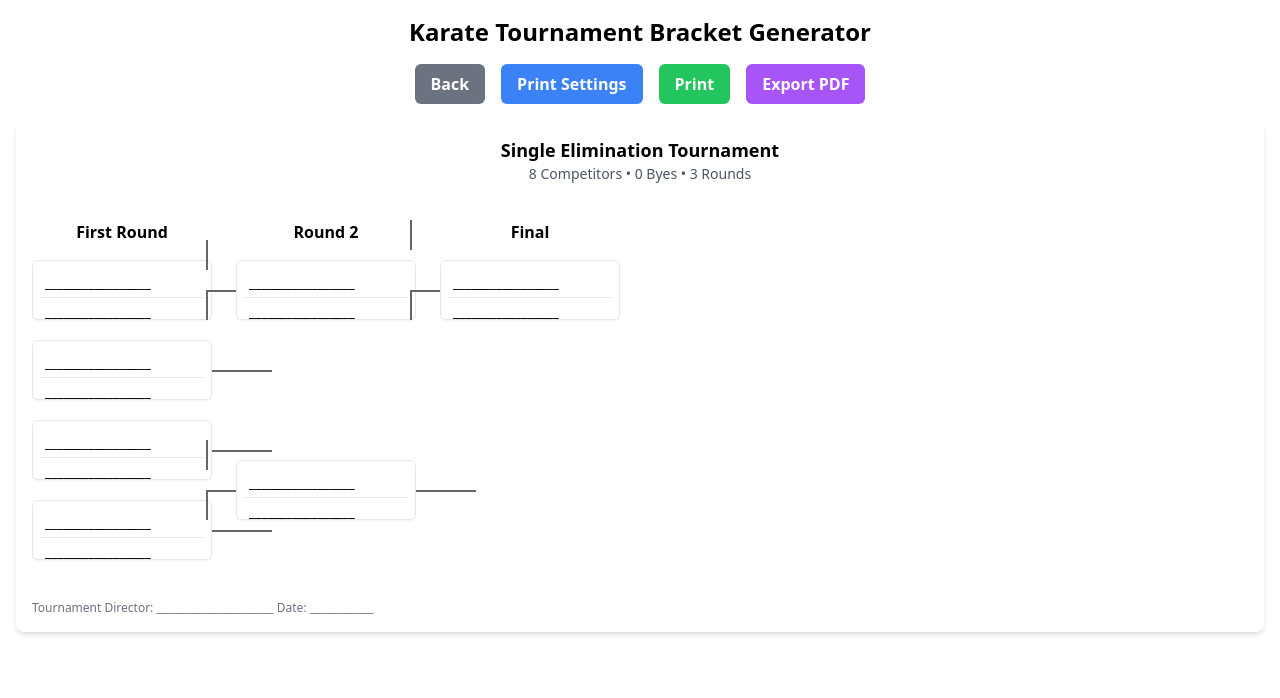
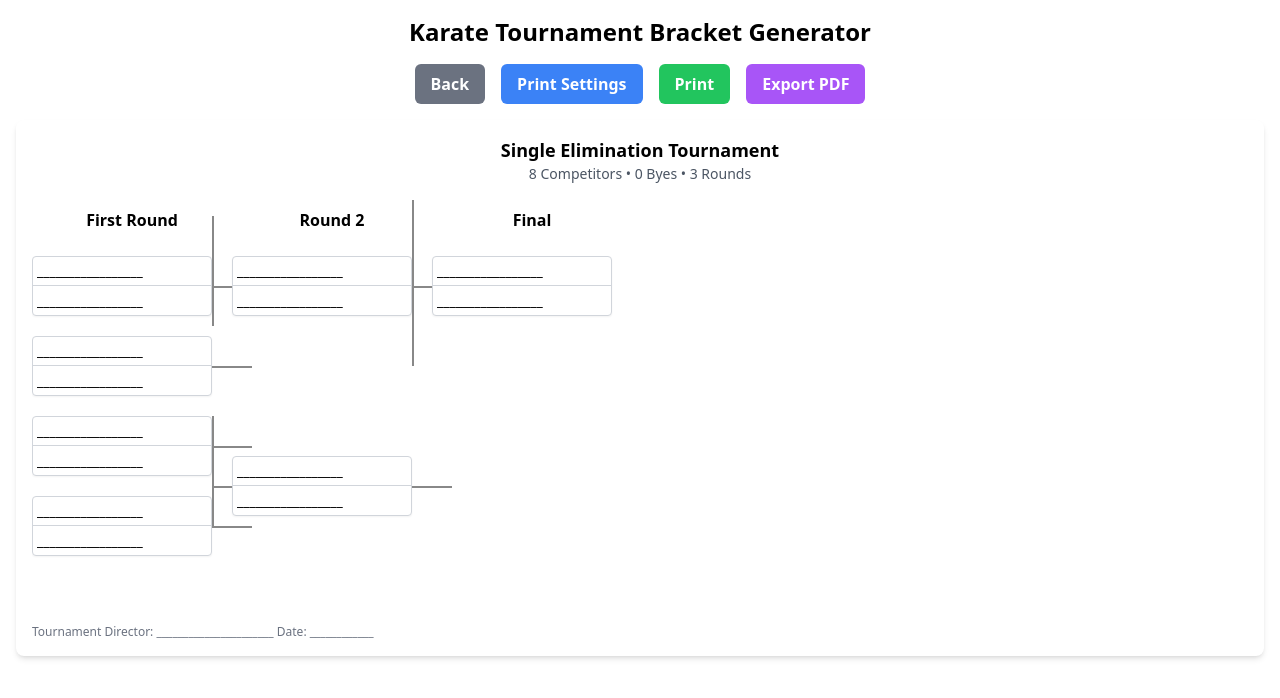
Before and after one commit to drehelm/karate-tournament-bracket, a React (Create React App) app: page / in a window 1280 px wide. Both pictures are taken after a click on the button "Generate Bracket". Shown: the top 698 px of the page. Built offline with nearby package versions, Linux system fonts and the light colour scheme.

Commit message:
Completely redesigned tournament tree visualization with proper alignment and connector lines

```diff
--- a/src/App.jsx
+++ b/src/App.jsx
@@ -318,153 +318,184 @@ export default function KarateTournamentBracket() {
 function BracketDisplay({ competitorCount, bracketData }) {
   const { rounds, totalSlots, matches } = bracketData;
 
-  // Generate bracket with a simpler reliable layout
   const renderBracket = () => {
-    const bracketRounds = [];
+    // Standard sizes for consistent rendering
+    const columnWidth = 200;
+    const matchHeight = 60;
+    const matchWidth = 180;
+    const hSpacing = 40;
 
-    // Fixed dimensions for matches and spacing
-    const matchWidth = 180;
-    const matchHeight = 60;
-    const hSpacing = 60; // Horizontal spacing between rounds
-    const matchMargin = 20; // Initial vertical margin between matches
+    // Collection of JSX elements for each round
+    const bracketColumns = [];
 
-    // Process each round
-    for (let round = 0; round < rounds; round++) {
-      const matchesInRound = totalSlots / Math.pow(2, round + 1);
-      const matchesInThisRound = [];
+    // Prepare data structure for the entire bracket
+    const bracketData = [];
 
-      // Calculate vertical margin that doubles with each round
-      const vMargin = matchMargin * Math.pow(2, round);
+    // Initialize structure with empty slots
+    for (let r = 0; r < rounds; r++) {
+      const matchesInRound = totalSlots / Math.pow(2, r + 1);
+      const roundMatches = [];
 
-      // Generate match entries for this round
-      for (let i = 0; i < matchesInRound; i++) {
-        if (round === 0) {
-          // First round uses match data to display byes
-          const match = matches[i];
-          matchesInThisRound.push(
+      for (let m = 0; m < matchesInRound; m++) {
+        roundMatches.push({
+          round: r,
+          position: m,
+          competitors: r === 0
+            ? [(matches[m]?.hasBye ? "BYE" : "_________________"), "_________________"]
+            : ["_________________", "_________________"]
+        });
+      }
+
+      bracketData.push(roundMatches);
+    }
+
+    // Calculate maximum height needed (based on first round which has most matches)
+    const firstRoundHeight = bracketData[0].length * (matchHeight + 20);
+
+    // Render each round
+    for (let r = 0; r < rounds; r++) {
+      const roundMatches = [];
+      const matchesInThisRound = bracketData[r];
+
+      // Calculate the space multiplier for this round
+      // This ensures proper alignment of matches as rounds progress
+      const spacingMultiplier = Math.pow(2, r);
+
+      // Calculate spacing between matches in this round
+      const verticalSpacing = 20 * spacingMultiplier;
+
+      for (let m = 0; m < matchesInThisRound.length; m++) {
+        const match = matchesInThisRound[m];
+        const isFirstRound = r === 0;
+
+        // For non-first rounds, calculate vertical position to align with parent matches
+        const topPosition = isFirstRound
+          ? m * (matchHeight + verticalSpacing)
+          : m * (matchHeight + verticalSpacing) * 2;
+
+        roundMatches.push(
           <div
-              key={`r${round}-m${i}`}
-              className="match relative"
-              style={{ marginBottom: i < matchesInRound - 1 ? vMargin : 0 }}
+            key={`match-${r}-${m}`}
+            className="match-wrapper"
+            style={{
+              position: 'absolute',
+              top: topPosition,
+              left: 0,
+              width: matchWidth,
+              height: matchHeight
+            }}
           >
-              <div className="match-box border rounded-md p-2 bg-white shadow-sm"
-                style={{ width: matchWidth, height: matchHeight }}
+            {/* Match box */}
+            <div
+              className="match-box border border-gray-300 rounded shadow-sm bg-white"
+              style={{
+                width: matchWidth,
+                height: matchHeight,
+                display: 'flex',
+                flexDirection: 'column'
+              }}
             >
-                <div className="competitor-slot border-b p-1">
-                  <div className="competitor-name text-sm">
-                    {match.hasBye ? "BYE" : "_________________"}
+              <div className="competitor-top border-b border-gray-300 h-1/2 p-1 flex items-center">
+                <span className="text-sm truncate">{match.competitors[0]}</span>
               </div>
-                </div>
-                <div className="competitor-slot p-1">
-                  <div className="competitor-name text-sm">
-                    {match.hasBye ? "_________________" : "_________________"}
-                  </div>
+              <div className="competitor-bottom h-1/2 p-1 flex items-center">
+                <span className="text-sm truncate">{match.competitors[1]}</span>
               </div>
             </div>
 
-              {/* Connector line to next round */}
-              {round < rounds - 1 && (
-                <div className="h-connector" style={{
+            {/* Horizontal connector to next round (except for final round) */}
+            {r < rounds - 1 && (
+              <div
+                className="connector-horizontal"
+                style={{
                   position: 'absolute',
-                  height: '2px',
-                  backgroundColor: '#666',
+                  left: matchWidth,
+                  top: matchHeight / 2,
                   width: hSpacing,
-                  top: matchHeight / 2,
-                  left: matchWidth
-                }}></div>
-              )}
-            </div>
-          );
-        } else {
-          // Later rounds
-          matchesInThisRound.push(
-            <div
-              key={`r${round}-m${i}`}
-              className="match relative"
-              style={{ marginBottom: i < matchesInRound - 1 ? vMargin * 2 + matchHeight : 0 }}
-            >
-              <div className="match-box border rounded-md p-2 bg-white shadow-sm"
-                style={{ width: matchWidth, height: matchHeight }}
-              >
-                <div className="competitor-slot border-b p-1">
-                  <div className="competitor-name text-sm">_________________</div>
-                </div>
-                <div className="competitor-slot p-1">
-                  <div className="competitor-name text-sm">_________________</div>
-                </div>
-              </div>
-
-              {/* Connector to next round */}
-              {round < rounds - 1 && (
-                <div className="h-connector" style={{
-                  position: 'absolute',
-                  height: '2px',
-                  backgroundColor: '#666',
-                  width: hSpacing,
-                  top: matchHeight / 2,
-                  left: matchWidth
-                }}></div>
+                  height: 2,
+                  backgroundColor: '#888'
+                }}
+              />
             )}
 
-              {/* Vertical connectors from previous round */}
-              {round > 0 && (
-                <div className="v-connector-wrapper" style={{ position: 'absolute', left: -hSpacing, top: 0 }}>
-                  <div className="v-connector-top" style={{
+            {/* Vertical connector to parent match (except for first round) */}
+            {r > 0 && (
+              <>
+                <div
+                  className="connector-vertical"
+                  style={{
                     position: 'absolute',
-                    width: '2px',
-                    backgroundColor: '#666',
-                    height: matchHeight / 2,
-                    top: -vMargin / 2,
-                    left: hSpacing / 2
-                  }}></div>
-                  <div className="v-connector-bottom" style={{
+                    left: -hSpacing / 2,
+                    top: -verticalSpacing,
+                    width: 2,
+                    height: verticalSpacing + matchHeight / 2,
+                    backgroundColor: '#888'
+                  }}
+                />
+                <div
+                  className="connector-vertical-bottom"
+                  style={{
                     position: 'absolute',
-                    width: '2px',
-                    backgroundColor: '#666',
-                    height: matchHeight / 2,
+                    left: -hSpacing / 2,
                     top: matchHeight / 2,
-                    left: hSpacing / 2
-                  }}></div>
-                  <div className="v-connector-horizontal" style={{
+                    width: 2,
+                    height: verticalSpacing,
+                    backgroundColor: '#888'
+                  }}
+                />
+                <div
+                  className="connector-horizontal-left"
+                  style={{
                     position: 'absolute',
-                    height: '2px',
-                    backgroundColor: '#666',
+                    left: -hSpacing / 2,
+                    top: matchHeight / 2,
                     width: hSpacing / 2,
-                    top: matchHeight / 2,
-                    left: hSpacing / 2
-                  }}></div>
-                </div>
+                    height: 2,
+                    backgroundColor: '#888'
+                  }}
+                />
+              </>
             )}
           </div>
         );
       }
-      }
 
-      // Add the round to our bracket
-      bracketRounds.push(
-        <div key={`round-${round}`} className="round-column flex flex-col mr-6">
-          <div className="round-header text-center font-semibold mb-4">
-            {round === 0 ? "First Round" :
-             round === rounds - 1 ? "Final" :
-             `Round ${round + 1}`}
+      const heightForThisRound = Math.max(
+        firstRoundHeight,
+        matchesInThisRound.length * (matchHeight + verticalSpacing) * (r > 0 ? 2 : 1)
+      );
+
+      // Create column for this round
+      bracketColumns.push(
+        <div
+          key={`round-${r}`}
+          className="round-column relative"
+          style={{
+            width: columnWidth,
+            height: heightForThisRound,
+            flexShrink: 0
+          }}
+        >
+          <div className="round-title text-center font-semibold mb-6 mt-2">
+            {r === 0 ? "First Round" : r === rounds - 1 ? "Final" : `Round ${r + 1}`}
           </div>
-          <div className="matches flex flex-col justify-start">
-            {matchesInThisRound}
+          <div className="matches-container relative" style={{ height: 'calc(100% - 40px)' }}>
+            {roundMatches}
           </div>
         </div>
       );
     }
 
     return (
-      <div className="bracket-container flex overflow-x-auto py-6">
-        {bracketRounds}
+      <div className="bracket-container flex justify-start overflow-x-auto">
+        {bracketColumns}
       </div>
     );
   };
 
   return (
     <div className="bracket-wrapper">
-      <div className="mb-3 text-center">
+      <div className="mb-4 text-center">
         <h2 className="text-lg font-bold">Single Elimination Tournament</h2>
         <p className="text-sm text-gray-600 print:text-gray-800">
           {competitorCount} Competitors • {totalSlots - competitorCount} Byes • {rounds} Rounds
@@ -473,7 +504,7 @@ function BracketDisplay({ competitorCount, bracketData }) {
 
       {renderBracket()}
 
-      <div className="mt-4 print:mt-8">
+      <div className="mt-6 print:mt-8">
         <p className="text-xs text-gray-500 print:text-gray-700">
           Tournament Director: ______________________ Date: ____________
         </p>
```
Lines whose indentation alone changed are shown as unchanged.
